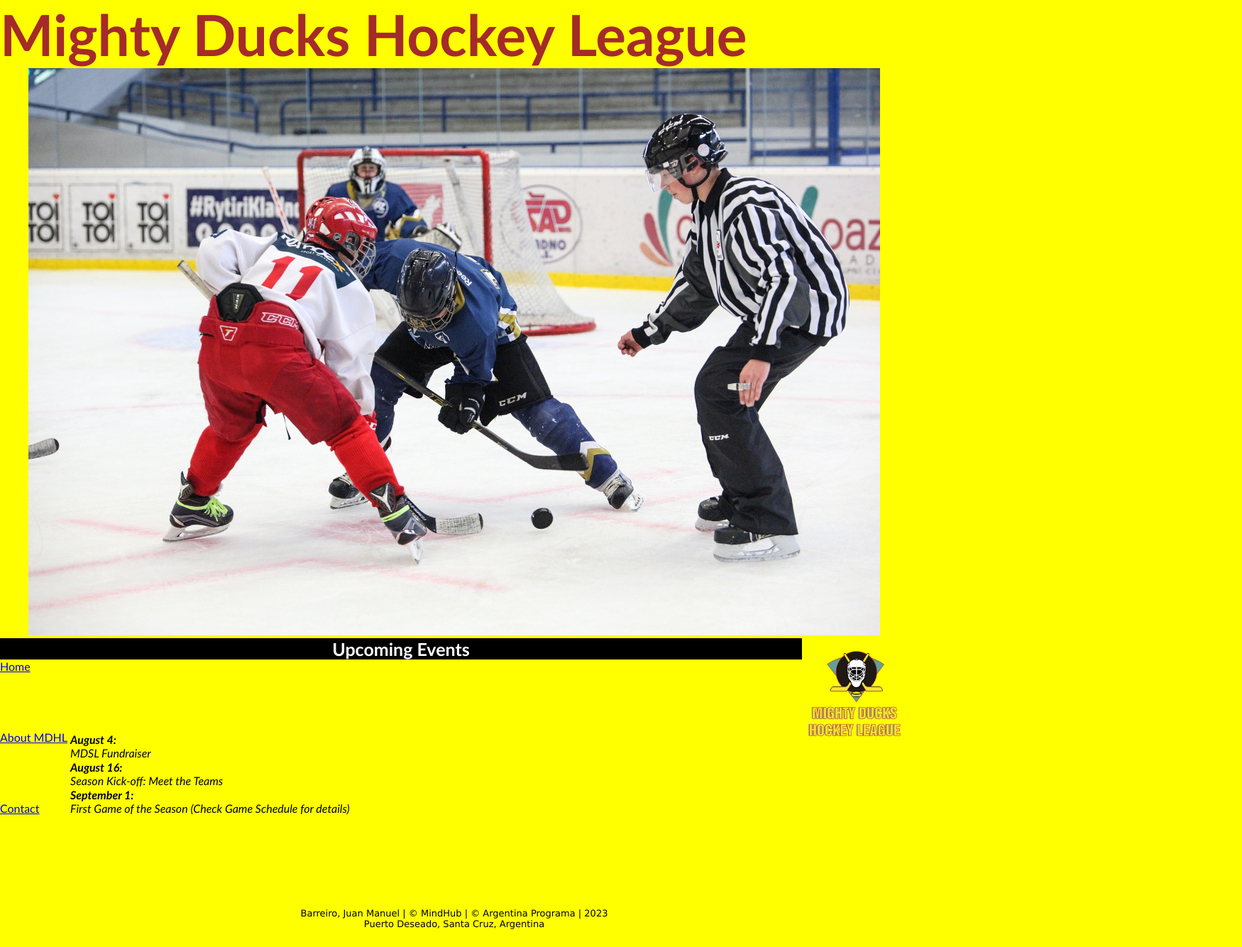
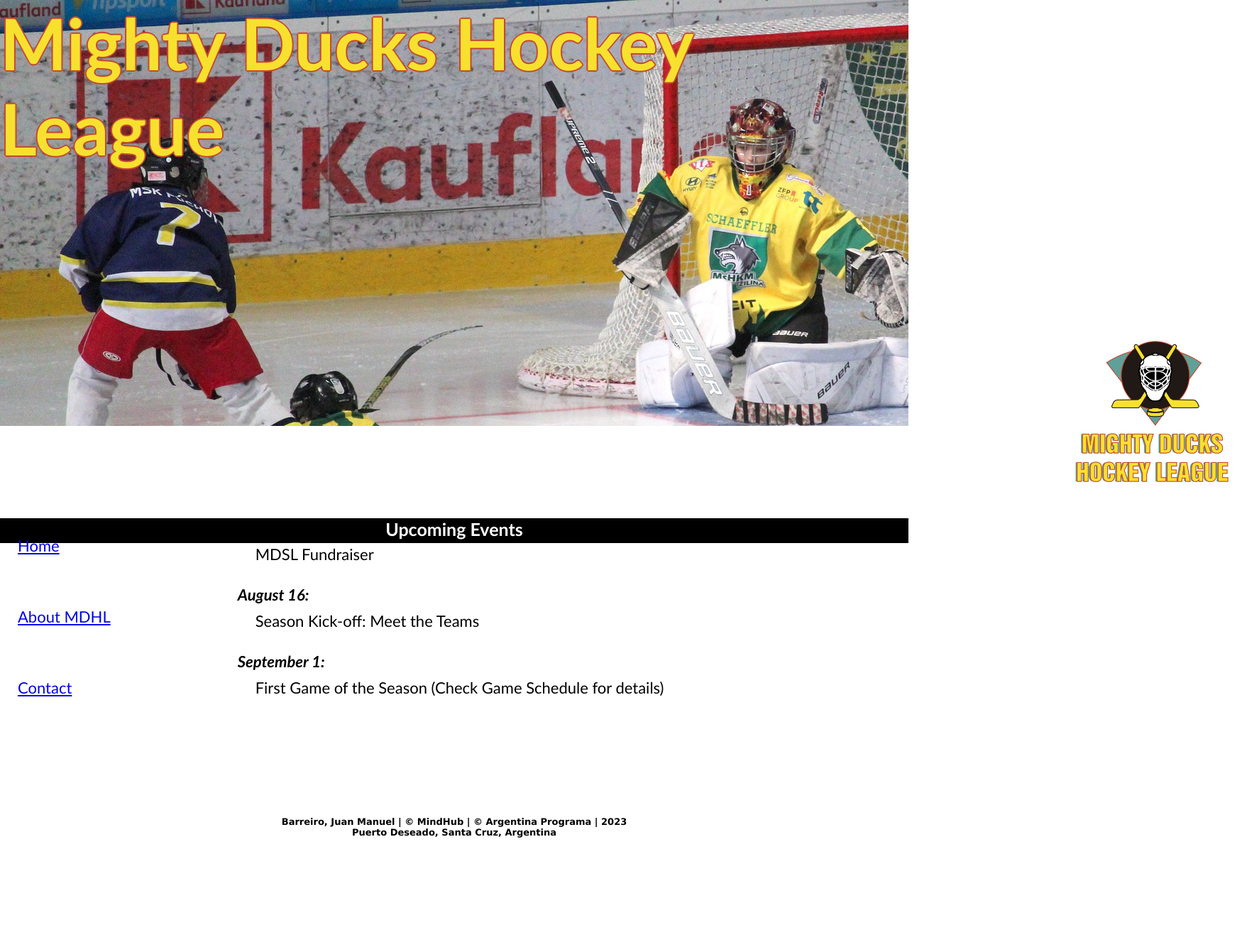
Before and after one commit to barreirojm/MDHL, a plain HTML site: page index.html in a window 1280 px wide. Shown: the whole page at 71% size, 1750 px wide, since content can reach past the window. After the commit the page ends 1205 px from the top, so only its background shows below. Drawn offline with Linux system fonts and the light colour scheme.

Commit message:
stylesheet 1 para home lista

```diff
--- a/assets/styles/style_1.css
+++ b/assets/styles/style_1.css
@@ -2,34 +2,50 @@
     padding: 0;
     margin: 0;
     box-sizing: border-box;
-    background-color: yellow;
+    /* background-color: yellow; */
 }
 
 header {
     text-align: center;
+    background-image:url(../images/design1_image2.jpg);
+    height: 600px;
+    /* width: 100%;
+    height: 100%; */
 }
 
 h1 {
     font: bold;
     font-family:'Trebuchet MS';
-    font-size: 80px;
+    font-size: 100px;
     text-align: left;
-    color: brown;
+    color: rgba(248,225,46,255);
+    /* display: block; */
+    /* position: fixed; */
+    text-shadow: 2px 0 #c64832, -2px 0 #c64832, 0 2px #c64832, 0 -2px #c64832,
+               1px 1px #c64832, -1px -1px #c64832, 1px -1px #c64832, -1px 1px #c64832;
 }
 
 .banner {
-    width: 1200px;
+    width: 100%;
     top: 0;
     right: 0;
     bottom: 0;
     left: 0;
-    display: inline;
-    object-fit: cover;
+    display: none;
+    object-fit: fill;
+
 }
 
 .logo {
-    width: 150px;
-    float: right;
+    width: 250px;
+    /* float: right; */
+    /* margin-top: 10px; */
+    /* margin-right: 75px; */
+    /*margin-bottom: 25px; */
+    background-color: none;
+    position: absolute;
+    top: 450px;
+    left: 1500px;
 }
 
 h2 {
@@ -40,7 +56,15 @@ h2 {
     background-color: black;
     color: white;
     width: 100%;
-    display: block;
+    height: 35px;
+    /* display: block; */
+    /* position: absolute; */
+    margin-top: 490px;
+
+}
+
+main {
+    margin-top: 100px;
 }
 
 nav a {
@@ -51,30 +75,45 @@ nav a {
 
 .index-nav {
     display: inline-block;
+    margin-left: 25px;
+    margin-right: 175px;
 }
 
 .index-anchor {
     font-family: 'Trebuchet MS';
+    font-size: 22px;
+}
+
+a:hover {
+    text-decoration: none;
 }
 
 .schedule {
     display: inline-block;
+    margin-top: 0;
+    height: 400px;
+    border-top: 100px;
 }
+
 
 .fechas {
     font-family: 'Trebuchet MS';
     font-weight: bold;
     font-style: italic;
-
+    margin-bottom: 10px;
+    margin-top: 30px;
+    font-size: 22px;
 }
 
 .eventos {
     font-family: 'Trebuchet MS';
-    font-style: italic;
+    margin-left: 25px;
+    font-size: 22px;
+
 }
 
 footer {
-    font: bold;
+    font-weight: bold;
     font-family: Verdana;
     font-size: small;
     text-align:center;
--- a/index.html
+++ b/index.html
@@ -15,7 +15,7 @@
 
     <header>
         <h1>Mighty Ducks Hockey League</h1>
-        <img class="banner" src="../MDHL/assets/images/design1_image1.jpg" alt="Kids playing ice hockey">
+        <img class="banner" src="../MDHL/assets/images/design1_image2.jpg" alt="Kids playing ice hockey">
         <img class="logo" src="../MDHL/assets/images/Logo_Mighty_ducks-01.png" alt="Logo of the league">
         <h2>Upcoming Events</h2>
     </header>
```
